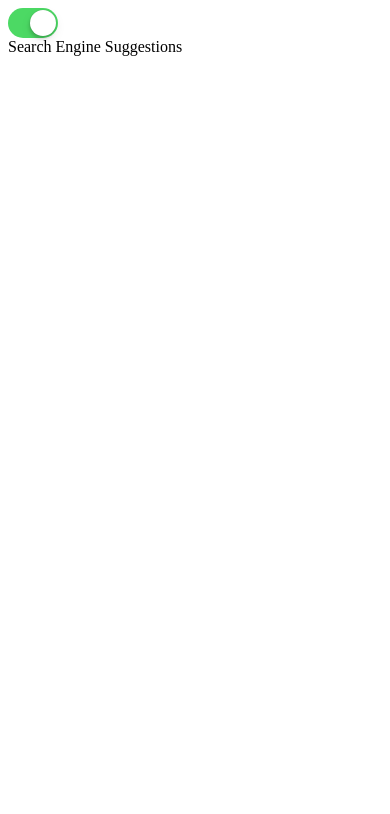
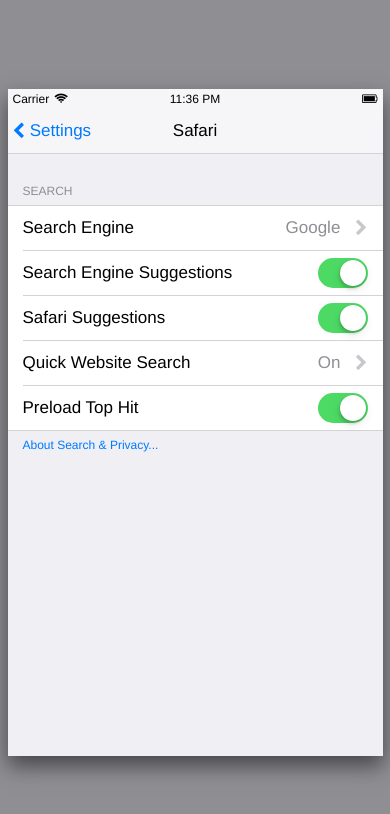
Before and after one commit to clari/react-ios-switch, a React app: page / in a window 390 px wide. Shown: the top 814 px of the page. Built offline with nearby package versions, Linux system fonts and the light colour scheme.

Commit message:
phone example

```diff
--- a/index.html
+++ b/index.html
@@ -3,6 +3,7 @@
   <head>
     <meta charset="utf-8">
     <title>React iOS Switch</title>
+    <link href="https://maxcdn.bootstrapcdn.com/font-awesome/4.5.0/css/font-awesome.min.css" rel="stylesheet">
   </head>
   <body>
     <div id="content"></div>
--- a/package.json
+++ b/package.json
@@ -35,6 +35,7 @@
     "eslint-plugin-babel": "^3.1.0",
     "eslint-plugin-react": "^3.16.0",
     "extract-text-webpack-plugin": "^1.0.0",
+    "immutable": "^3.7.6",
     "node-sass": "^3.4.0",
     "postcss-loader": "^0.8.0",
     "react": "^0.14.0",
--- a/src/App.js
+++ /dev/null
@@ -1,38 +0,0 @@
-import React from 'react';
-import Switch from './Switch';
-
-class App extends React.Component {
-  constructor(props) {
-    super(props);
-
-    this.state = {
-      checked: true,
-    };
-
-    this.handleChange = this.handleChange.bind(this);
-  }
-
-  handleChange(checked) {
-    this.setState({
-      checked,
-    });
-  }
-
-  render() {
-    const { className } = this.props;
-    const { checked } = this.state;
-    return (
-      <div className={className}>
-        <label>
-          <Switch
-            checked={checked}
-            onChange={this.handleChange}
-          />
-          Search Engine Suggestions
-        </label>
-      </div>
-    );
-  }
-}
-
-export default App;
--- /dev/null
+++ b/src/example/App.js
@@ -0,0 +1,119 @@
+import classNames from 'classnames';
+import Immutable from 'immutable';
+import React from 'react';
+import SettingCell from './SettingCell';
+import SettingsTypes from './SettingsTypes';
+import styles from './App.scss';
+
+class App extends React.Component {
+  static defaultProps = {
+    settings: Immutable.List([
+      Immutable.Map({
+        type: SettingsTypes.LIST,
+        name: 'Search Engine',
+        value: 'Google',
+      }),
+      Immutable.Map({
+        type: SettingsTypes.SWITCH,
+        name: 'Search Engine Suggestions',
+        value: true,
+      }),
+      Immutable.Map({
+        type: SettingsTypes.SWITCH,
+        name: 'Safari Suggestions',
+        value: true,
+      }),
+      Immutable.Map({
+        type: SettingsTypes.LIST,
+        name: 'Quick Website Search',
+        value: 'On',
+      }),
+      Immutable.Map({
+        type: SettingsTypes.SWITCH,
+        name: 'Preload Top Hit',
+        value: true,
+      }),
+    ]),
+  };
+
+  constructor(props) {
+    super(props);
+
+    const { settings } = props;
+
+    this.state = {
+      settings: settings.map(setting => setting.get('name')).toList(),
+      settingsIndex: settings.reduce((result, setting) => (
+        result.set(setting.get('name'), setting)
+      ), Immutable.Map()),
+    };
+
+    this.handleChange = this.handleChange.bind(this);
+  }
+
+  handleChange(settingId, checked) {
+    const { settingsIndex } = this.state;
+    this.setState({
+      settingsIndex: settingsIndex.update(settingId, setting => setting.set('value', checked)),
+    });
+  }
+
+  render() {
+    const { className } = this.props;
+    const { settings, settingsIndex } = this.state;
+    return (
+      <div className={classNames(styles.app, className)}>
+        <div className={styles.phone}>
+          <div className={styles.header}>
+            <div className={styles.statusBar}>
+              <div className={styles.statusBarConnection}>
+                <div className={styles.statusBarConnectionType}>
+                  Carrier
+                </div>
+                <i className={classNames(styles.statusBarConnectionIcon, 'fa', 'fa-wifi')}/>
+              </div>
+              <div className={styles.statusBarTime}>
+                11:36 PM
+              </div>
+              <div className={styles.statusBarBattery}>
+                <i className={classNames(styles.statusBarBatteryIcon, 'fa', 'fa-battery-full')}/>
+              </div>
+            </div>
+            <div className={styles.actionBar}>
+              <div className={styles.action}>
+                <i className={classNames(styles.actionArrow, 'fa', 'fa-chevron-left')}/>
+                <div className={styles.actionText}>
+                  Settings
+                </div>
+              </div>
+              <div className={styles.actionBarTitle}>
+                Safari
+              </div>
+              <div className={styles.action}/>
+            </div>
+          </div>
+          <div className={styles.body}>
+            <div className={styles.settingHeader}>
+              Search
+            </div>
+            <div className={styles.settingCells}>
+              {settings.map((settingId, i) => (
+                <SettingCell
+                  className={styles.settingCell}
+                  key={i}
+                  onChange={this.handleChange}
+                  setting={settingsIndex.get(settingId)}
+                />
+              ))}
+            </div>
+            <div className={styles.settingFooter}>
+              About Search & Privacy...
+            </div>
+          </div>
+        </div>
+      </div>
+    );
+  }
+}
+
+export default App;
--- /dev/null
+++ b/src/example/App.scss
@@ -0,0 +1,161 @@
+@import './variables';
+
+:local(.app) {
+  align-items: center;
+  background-color: $color-gray;
+  bottom: 0;
+  display: flex;
+  font-family: 'Helvetica Neue', sans-serif;
+  justify-content: center;
+  left: 0;
+  position: fixed;
+  right: 0;
+  top: 0;
+}
+
+:local(.action) {
+  align-items: center;
+  color: $color-blue;
+  display: flex;
+  flex-basis: 0;
+  flex-grow: 1;
+  font-size: $fontSize-medium;
+  min-width: 1px;
+}
+
+:local(.actionBar) {
+  display: flex;
+  flex-shrink: 0;
+  height: $spacing-cellHeight;
+  padding-left: $spacing-small;
+  padding-right: $spacing-small;
+}
+
+:local(.actionBarTitle) {
+  align-items: center;
+  display: flex;
+  flex-basis: 0;
+  flex-grow: 1;
+  font-size: $fontSize-medium;
+  min-width: 1px;
+  font-weight: 500;
+  justify-content: center;
+}
+
+:local(.actionText) {
+  margin-left: $spacing-small;
+}
+
+:local(.body) {
+  background-color: $color-body;
+  display: flex;
+  flex-direction: column;
+  flex-grow: 1;
+  min-height: 1px;
+}
+
+:local(.header) {
+  background-color: $color-header;
+  border-bottom: 1px solid $color-border;
+  display: flex;
+  flex-direction: column;
+  flex-shrink: 0;
+}
+
+:local(.phone) {
+  background-color: white;
+  box-shadow: 0 10px 20px 0 rgba(black, 0.5);
+  display: flex;
+  flex-direction: column;
+  height: 667px;
+  width: 375px;
+}
+
+:local(.settingCell) {
+  flex-shrink: 0;
+}
+
+:local(.settingCells) {
+  background-color: white;
+  border-bottom: 1px solid $color-border;
+  border-top: 1px solid $color-border;
+  display: flex;
+  flex-direction: column;
+  flex-shrink: 0;
+  padding-left: $spacing-large;
+}
+
+:local(.settingFooter) {
+  color: $color-blue;
+  display: flex;
+  flex-direction: column;
+  flex-shrink: 0;
+  font-size: $fontSize-small;
+  padding-bottom: $spacing-medium;
+  padding-left: $spacing-large;
+  padding-right: $spacing-large;
+  padding-top: $spacing-medium;
+}
+
+:local(.settingHeader) {
+  color: $color-gray;
+  display: flex;
+  flex-direction: column;
+  flex-shrink: 0;
+  font-size: $fontSize-small;
+  justify-content: flex-end;
+  padding-bottom: $spacing-medium;
+  padding-left: $spacing-large;
+  padding-right: $spacing-large;
+  padding-top: 30px;
+  text-transform: uppercase;
+}
+
+:local(.statusBar) {
+  display: flex;
+  flex-shrink: 0;
+  height: $spacing-statusBarHeight;
+  padding-left: $spacing-small;
+  padding-right: $spacing-small;
+}
+
+:local(.statusBarBattery) {
+  align-items: center;
+  display: flex;
+  flex-basis: 0;
+  flex-grow: 1;
+  justify-content: flex-end;
+  min-width: 1px;
+}
+
+:local(.statusBarBatteryIcon) {
+  font-size: $fontSize-small;
+}
+
+:local(.statusBarConnection) {
+  align-items: center;
+  display: flex;
+  flex-basis: 0;
+  flex-grow: 1;
+  min-width: 1px;
+}
+
+:local(.statusBarConnectionIcon) {
+  font-size: $fontSize-small;
+  margin-left: $spacing-small;
+}
+
+:local(.statusBarConnectionType) {
+  font-size: $fontSize-small;
+}
+
+:local(.statusBarTime) {
+  align-items: center;
+  display: flex;
+  flex-basis: 0;
+  flex-grow: 1;
+  font-size: $fontSize-small;
+  font-weight: 500;
+  justify-content: center;
+  min-width: 1px;
+}
--- /dev/null
+++ b/src/example/SettingCell.js
@@ -0,0 +1,47 @@
+import classNames from 'classnames';
+import React from 'react';
+import SettingsTypes from './SettingsTypes';
+import styles from './SettingCell.scss';
+import Switch from '../Switch';
+
+class SettingCell extends React.Component {
+  constructor(props) {
+    super(props);
+
+    this.handleChange = this.handleChange.bind(this);
+  }
+
+  handleChange(checked) {
+    const { onChange, setting } = this.props;
+    onChange(setting.get('name'), checked);
+  }
+
+  render() {
+    const { className, setting } = this.props;
+    return (
+      <label className={classNames(styles.settingCell, className)}>
+        <div className={styles.settingCellName}>
+          {setting.get('name')}
+        </div>
+        {setting.get('type') === SettingsTypes.LIST && (
+          <div className={styles.listValue}>
+            <div className={styles.listValueText}>
+              {setting.get('value')}
+            </div>
+            <i className={classNames(styles.listValueArrow, 'fa', 'fa-chevron-right')}/>
+          </div>
+        )}
+        {setting.get('type') === SettingsTypes.SWITCH && (
+          <div className={styles.switchValue}>
+            <Switch
+              checked={setting.get('value')}
+              onChange={this.handleChange}
+            />
+          </div>
+        )}
+      </label>
+    );
+  }
+}
+
+export default SettingCell;
--- /dev/null
+++ b/src/example/SettingCell.scss
@@ -0,0 +1,30 @@
+@import './variables';
+
+:local(.listValue) {
+  align-items: center;
+  display: flex;
+}
+
+:local(.listValueArrow) {
+  color: $color-lightGray;
+  font-size: $fontSize-medium;
+  margin-left: $spacing-large;
+}
+
+:local(.listValueText) {
+  color: $color-gray;
+  font-size: $fontSize-medium;
+}
+
+:local(.settingCell) {
+  align-items: center;
+  display: flex;
+  font-size: $fontSize-medium;
+  height: $spacing-cellHeight;
+  justify-content: space-between;
+  padding-right: $spacing-large;
+
+  &:not(:first-child) {
+    border-top: 1px solid $color-border;
+  }
+}
--- /dev/null
+++ b/src/example/SettingsTypes.js
@@ -0,0 +1,4 @@
+export default {
+  LIST: 'LIST',
+  SWITCH: 'SWITCH',
+};
--- /dev/null
+++ b/src/example/variables.scss
@@ -0,0 +1,15 @@
+$color-blue: #007aff;
+$color-body: #efeff4;
+$color-border: scale-color(#a7a7aa, $lightness: 50%);
+$color-gray: #8e8e93;
+$color-header: #f6f6f8;
+$color-lightGray: #c7c7cc;
+
+$fontSize-medium: 17px;
+$fontSize-small: 12px;
+
+$spacing-cellHeight: 44px;
+$spacing-large: 15px;
+$spacing-medium: 7px;
+$spacing-small: 5px;
+$spacing-statusBarHeight: 20px;
--- a/src/exampleEntrypoint.js
+++ b/src/exampleEntrypoint.js
@@ -1,5 +1,5 @@
 import 'babel-polyfill';
-import App from './App';
+import App from './example/App';
 import React from 'react';
 import ReactDOM from 'react-dom';
 
```
Also changed, not shown: 1 other file (tests, documents, lock files or other folders).
